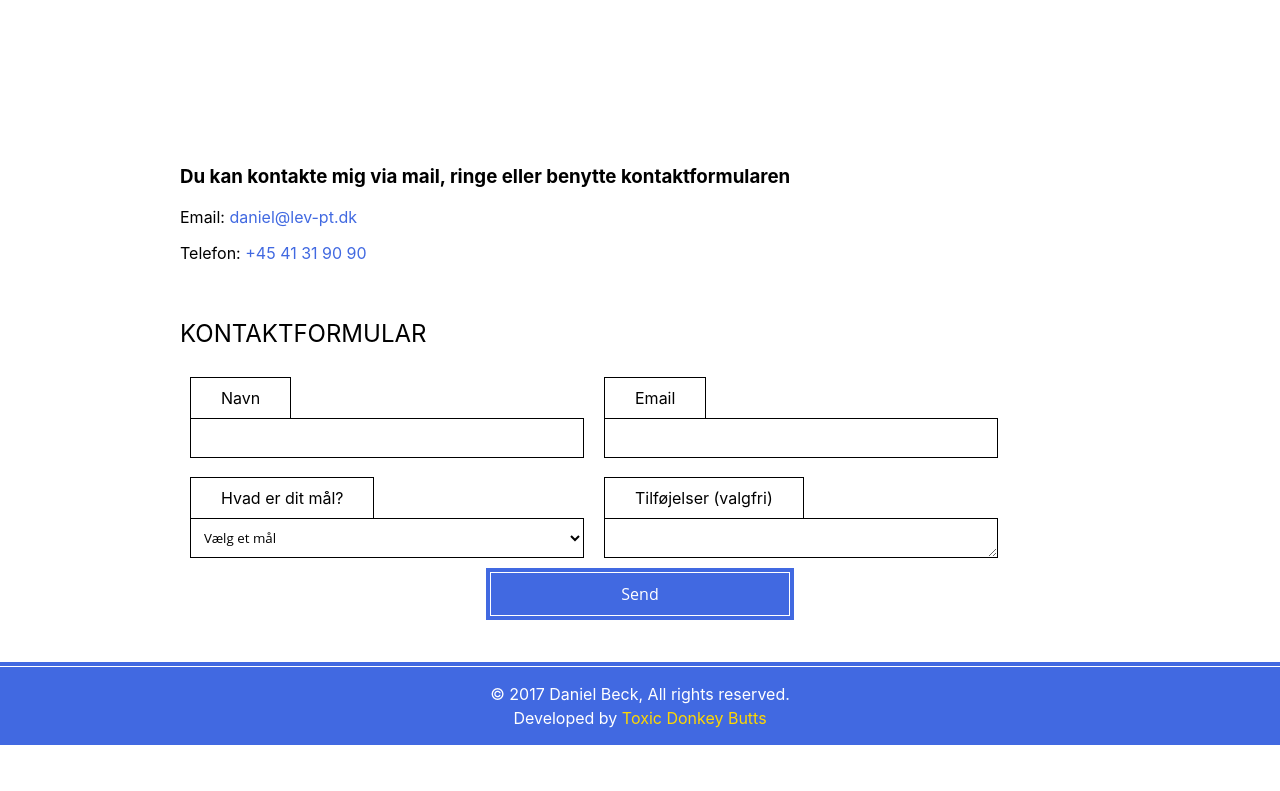
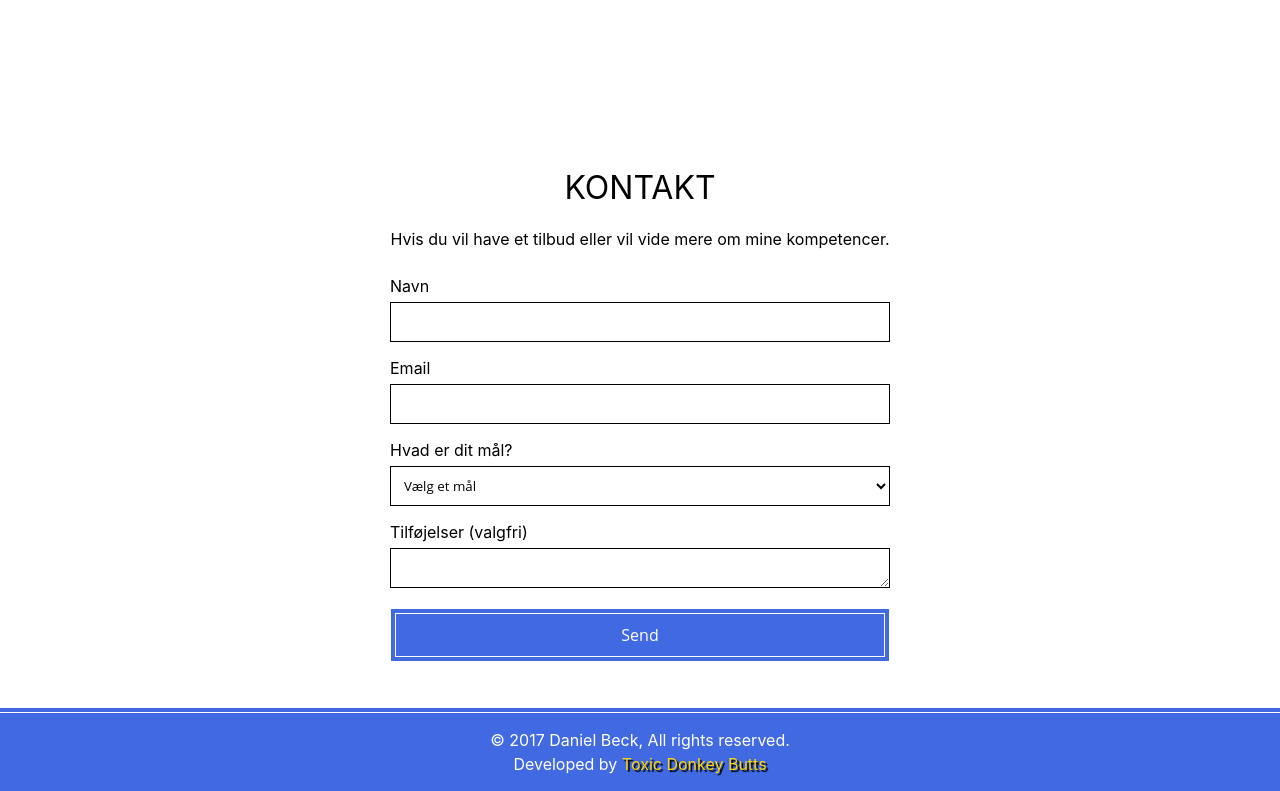
Before and after one commit to Arth101/daniel.fitness, a website: page pricing.html in a window 1280 px wide. Shown: the part 1121-1912 px from the top of the page. Before the commit the page ends 1866 px from the top, so only its background shows below. Drawn offline with Linux system fonts and the light colour scheme.

Commit message:
restyled the contact form

```diff
--- a/pricing.html
+++ b/pricing.html
@@ -128,12 +128,9 @@
         </section>
       </div>
 
-      <div class="container" id="contact">
-        <h3>Du kan kontakte mig via mail, ringe eller benytte kontaktformularen</h3>
-        <p>Email: <a href="mailto:daniel@lev-pt.dk">daniel@lev-pt.dk</a></p>
-        <p>Telefon: <a href="tel:+4541319090">+45 41 31 90 90</a></p>
-        <br />
-        <h2>Kontaktformular</h2>
+      <div class="container text-center" id="contact">
+        <h1>Kontakt</h1>
+        <p>Hvis du vil have et tilbud eller vil vide mere om mine kompetencer.</p>
         <form class="contact-form" action="https://formspree.io/daniel@lev-pt.dk" method="POST">
           <div class="col-6">
             <label for="form-name">Navn</label>
@@ -157,7 +154,9 @@
             <label for="form-comments">Tilføjelser (valgfri)</label>
             <textarea name="comments" id="form-comments" rows="1" cols="40"></textarea>
           </div>
-          <input type="submit" value="Send">
+          <div class="col-6">
+            <input type="submit" value="Send">
+          </div>
         </form>
       </div>
 
--- a/style.css
+++ b/style.css
@@ -294,20 +294,15 @@ section {
 }
 
 label {
-  width: 100%;
-  border-top: 1px solid black;
-  border-left: 1px solid black;
-  border-right: 1px solid black;
-  padding-left: 30px;
-  padding-right: 30px;
-  padding-top: 10px;
-  line-height: 2.5;
-  padding-bottom: 30px;
+  display: block;
+  text-align: left;
+  line-height: 2;
 }
 
 input,
 select,
 textarea {
+  display: block;
   width: 100%;
   padding: 10px;
   background-color: white;
@@ -341,6 +336,13 @@ a.btn {
 input[type=submit]:hover,
 button:hover,
 a.btn:hover {
+  background: DodgerBlue;
+  box-shadow: 0px 0px 0px 4px DodgerBlue;
+}
+
+input[type=submit]:active,
+button:active,
+a.btn:active {
   background: midnightblue;
   box-shadow: 0px 0px 0px 4px midnightblue;
 }
@@ -348,17 +350,30 @@ a.btn:hover {
 .contact-form {
   display: flex;
   flex-wrap: wrap;
+  flex-direction: column;
+  align-items: center;
+}
+
+.contact-form input, .contact-form select, .contact-form textarea {
+  max-width: 500px;
+}
+@media(min-width: 601px) {
+  .contact-form input, .contact-form select, .contact-form textarea {
+    width: 100vw;
+  }
+}
+
+.contact-form input[type=submit] {
+  max-width: calc(500px - 10px);
+  margin-top: 15px;
 }
 
 .col-6 {
-  display: inline-block;
-  width: 45%;
-  padding: 10px;
+  padding: 5px;
 }
-@media(max-width:700px) {
+@media(max-width: 600px) {
   .col-6 {
     width: 100%;
-    padding: 10px;
   }
 }
 
@@ -407,8 +422,8 @@ q {
 }
 
 .three-step div {
-  width: calc(33.33% - 8px);
-  margin: 0 4px;
+  width: calc(33.33% - 12px);
+  margin: 0 6px;
 }
 
 .three-step div p {
@@ -421,10 +436,6 @@ q {
 }
 
 @media(max-width: 600px) {
-  .three-step div {
-    width: calc(33.33% - 8px);
-    margin: 0 4px;
-  }
   .three-step i.fa {
     width: 100%;
     height: auto;
@@ -571,12 +582,13 @@ sup, .small {
 /* TDB animation */
 
 .tdb-animate {
+  text-shadow: 2px 2px 1px black;
   animation: glitch 10s infinite;
 }
 
 @keyframes glitch {
   0% {color:Orchid;}
-  25% {color:MidnightBlue;}
+  25% {color:DeepSkyBlue;}
   50% {color:Gold;}
   75% {color: SpringGreen;}
   100% {color:Orchid;}
```
Also changed, not shown: contact.html (+4 -2 lines), index.html (+4 -2 lines).
